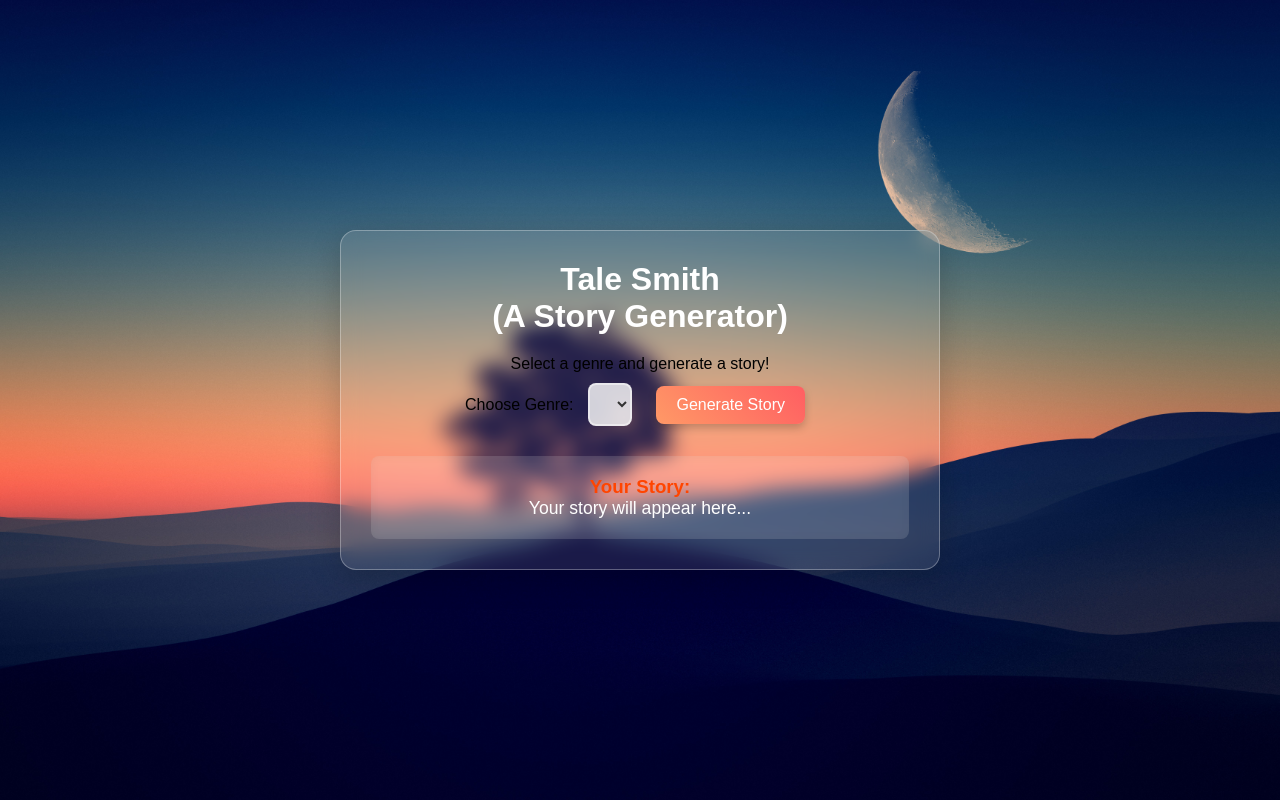
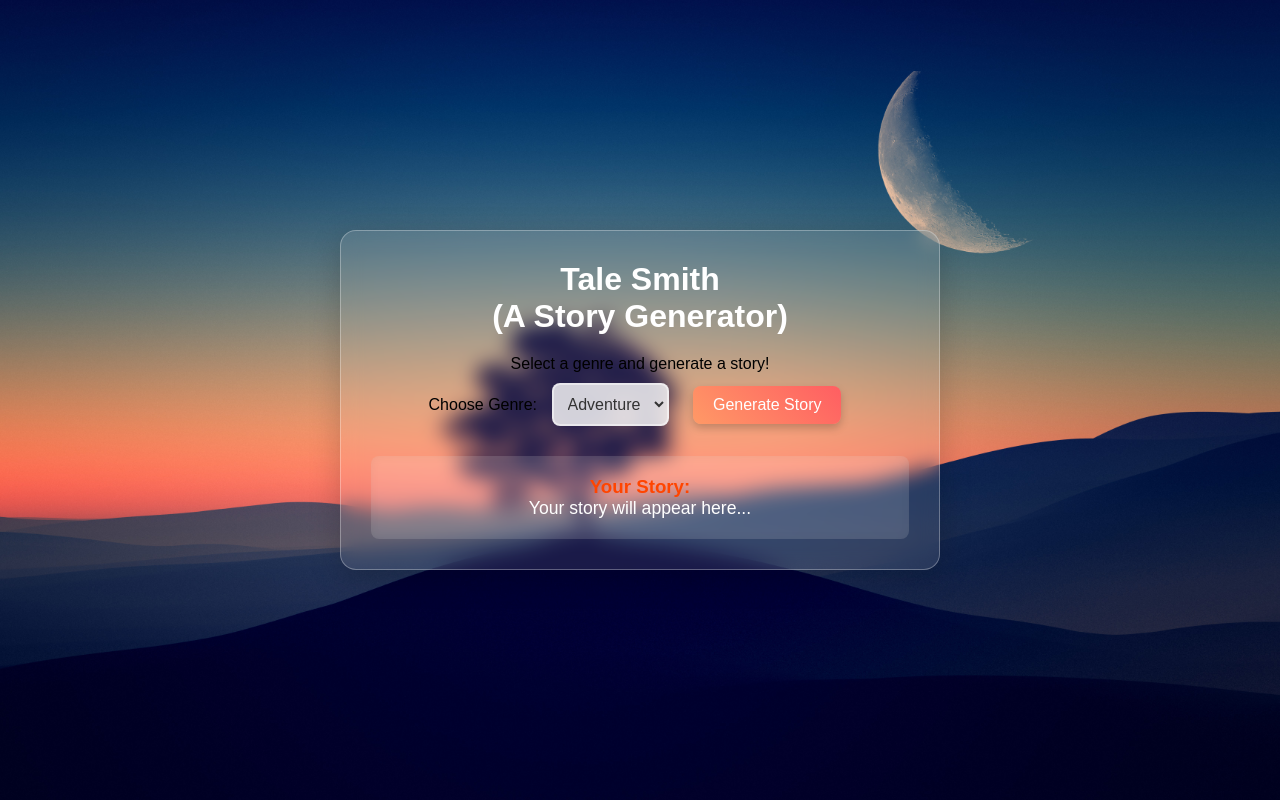
Before and after one commit to devanshrahatal/TaleSmith-A-Story-Generator, a plain HTML site: page index.html in a window 1280 px wide. Drawn offline with nearby package versions, Linux system fonts and the light colour scheme.

Commit message:
Update index.html

```diff
--- a/index.html
+++ b/index.html
@@ -16,6 +16,12 @@
         <div class="genre-selection">
             <label for="genre">Choose Genre:</label>
             <select id="genre">
+                <option value="adventure">Adventure</option>
+                <option value="fantasy">Fantasy</option>
+                <option value="mystery">Mystery</option>
+                <option value="sci-fi">Sci-Fi</option>
+                <option value="love">Love</option>
+                <option value="sad">Sad</option>
             </select>
             <button onclick="generateStory()">Generate Story</button>
         </div>
```
